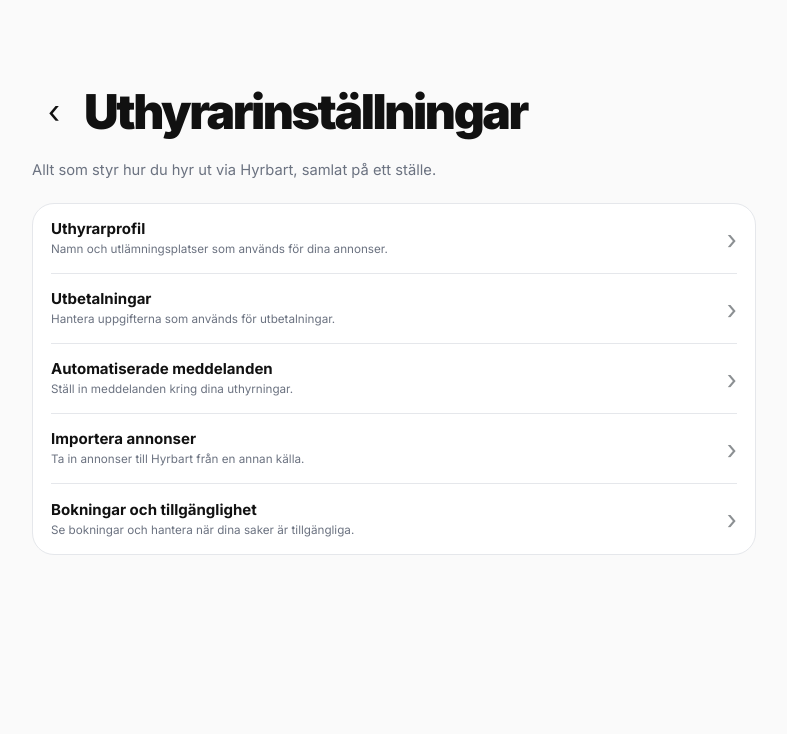
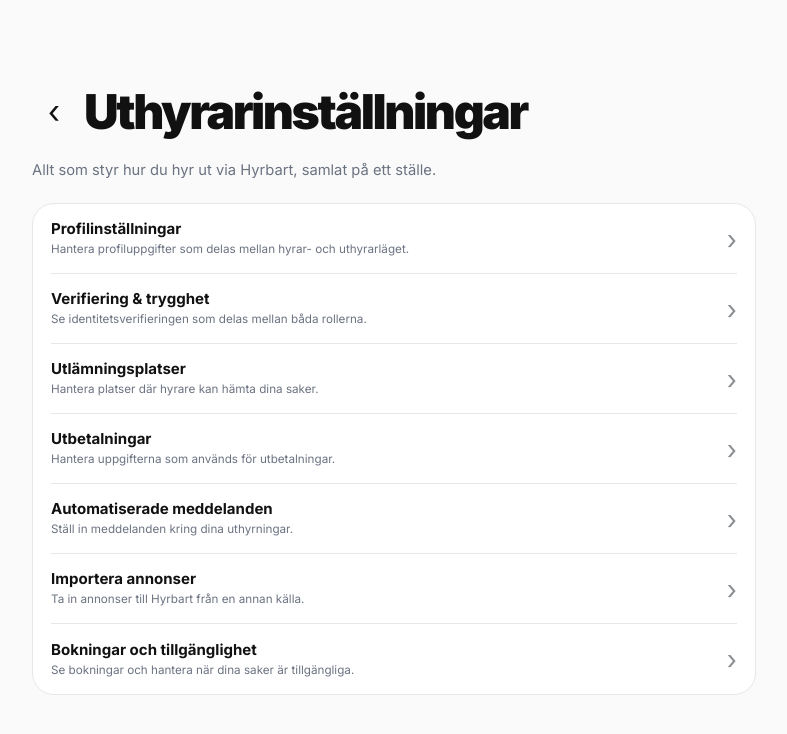
Before and after one commit to peralmkvist/hyrbart-webapp, a Next.js app in the folder hyrbart-webapp/: page /sv/vard/installningar in a window 1280 px wide. Shown: the top 734 px of the page, without its empty margins (246-1033 px from the left). Built offline with nearby package versions, Linux system fonts and the light colour scheme; no server answers.

Commit message:
Align shared host profile and verification settings

```diff
--- a/hyrbart-webapp/app/[locale]/vard/installningar/page.tsx
+++ b/hyrbart-webapp/app/[locale]/vard/installningar/page.tsx
@@ -5,13 +5,17 @@ export default async function HostSettingsPage({ params }: { params: Promise<{ l
   const { locale } = await params;
   const en = locale === 'en';
   const items = en ? [
-    { title: 'Host profile', copy: 'Name and pickup locations used for your listings.', href: `/topsecret/${locale}/vard/onboarding/profil` },
+    { title: 'Profile settings', copy: 'Manage the profile details shared between renting and hosting.', href: `/topsecret/${locale}/vard/profil/konto?back=vard` },
+    { title: 'Verification & safety', copy: 'See the identity verification shared across both roles.', href: `/topsecret/${locale}/vard/profil/verifiering?back=vard` },
+    { title: 'Pickup locations', copy: 'Manage the locations renters can use to collect your items.', href: `/topsecret/${locale}/vard/onboarding/profil` },
     { title: 'Payouts', copy: 'Manage the information used for payouts.', href: `/topsecret/${locale}/vard/onboarding/utbetalning` },
     { title: 'Automated messages', copy: 'Set up messages around your rentals.', href: `/topsecret/${locale}/vard/meddelanden/automatiserade` },
     { title: 'Import listings', copy: 'Bring listings into Hyrbart from another source.', href: `/topsecret/${locale}/vard/importera` },
     { title: 'Bookings and availability', copy: 'Review bookings and manage when your items are available.', href: `/topsecret/${locale}/vard` },
   ] : [
-    { title: 'Uthyrarprofil', copy: 'Namn och utlämningsplatser som används för dina annonser.', href: `/topsecret/${locale}/vard/onboarding/profil` },
+    { title: 'Profilinställningar', copy: 'Hantera profiluppgifter som delas mellan hyrar- och uthyrarläget.', href: `/topsecret/${locale}/vard/profil/konto?back=vard` },
+    { title: 'Verifiering & trygghet', copy: 'Se identitetsverifieringen som delas mellan båda rollerna.', href: `/topsecret/${locale}/vard/profil/verifiering?back=vard` },
+    { title: 'Utlämningsplatser', copy: 'Hantera platser där hyrare kan hämta dina saker.', href: `/topsecret/${locale}/vard/onboarding/profil` },
     { title: 'Utbetalningar', copy: 'Hantera uppgifterna som används för utbetalningar.', href: `/topsecret/${locale}/vard/onboarding/utbetalning` },
     { title: 'Automatiserade meddelanden', copy: 'Ställ in meddelanden kring dina uthyrningar.', href: `/topsecret/${locale}/vard/meddelanden/automatiserade` },
     { title: 'Importera annonser', copy: 'Ta in annonser till Hyrbart från en annan källa.', href: `/topsecret/${locale}/vard/importera` },
```
